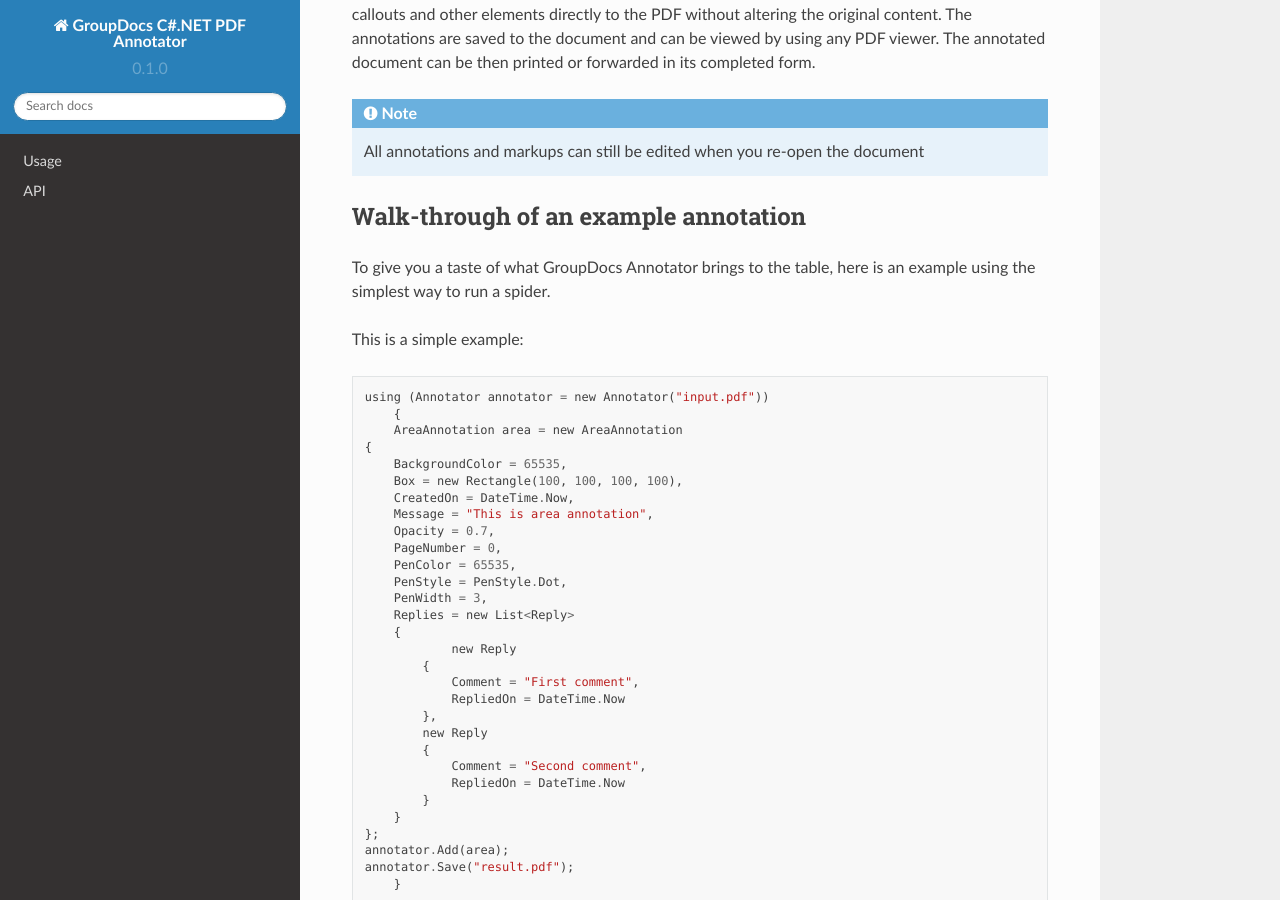
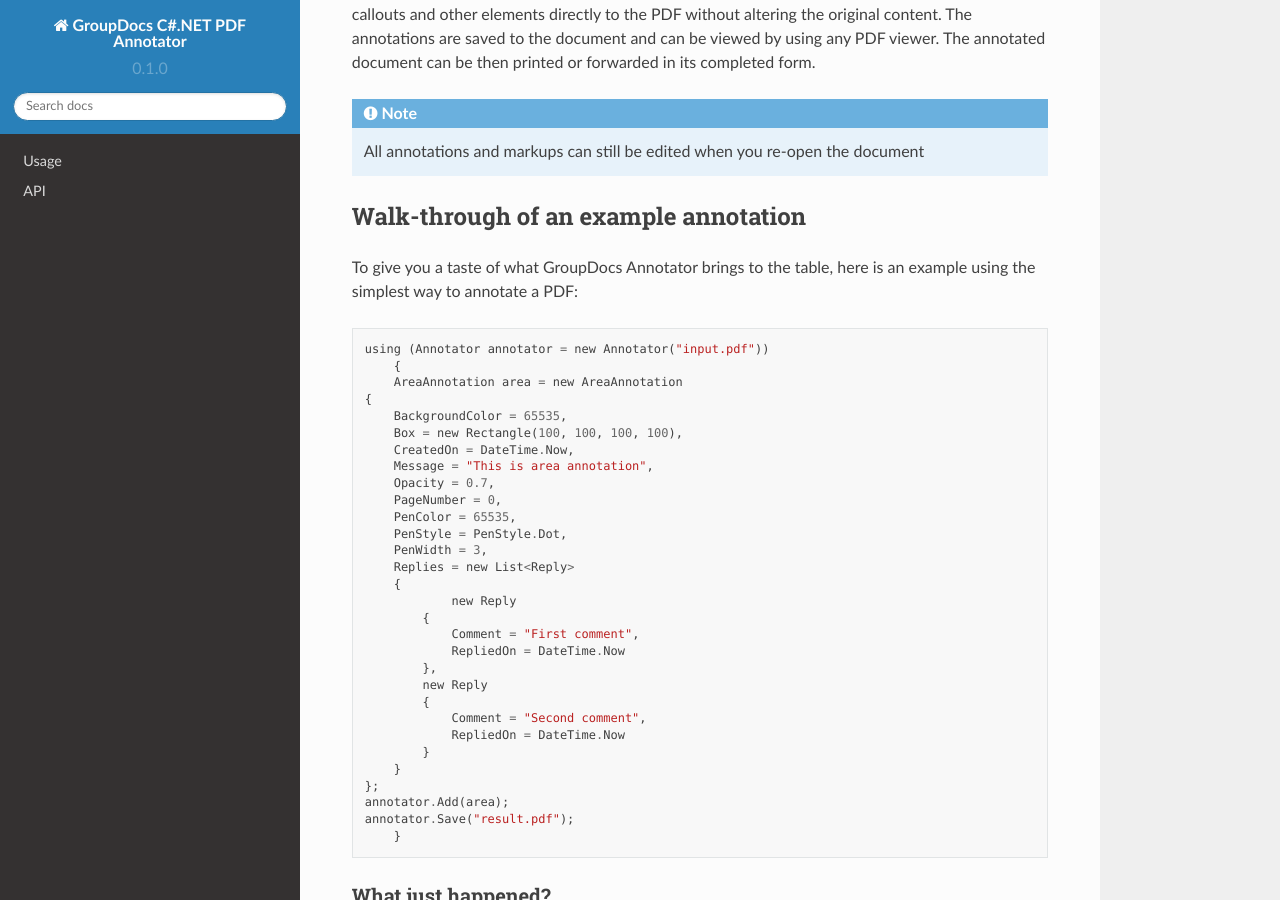
Before and after one commit to vadimsteckler1/asposetest, a Sphinx documentation site: the page built from docs/source/index.rst, in a window 1280 px wide and 900 px high, scrolled down 314 px. Built offline with Sphinx 7.4.7 and the Read the Docs theme 2.0.0, drawn with Linux system fonts in a browser that asks for light colours.

Commit message:
Update index.rst

```diff
--- a/docs/source/index.rst
+++ b/docs/source/index.rst
@@ -12,9 +12,7 @@
 Walk-through of an example annotation
 ########
 
-To give you a taste of what GroupDocs Annotator brings to the table, here is an example using the simplest way to run a spider.
-
-This is a simple example::
+To give you a taste of what GroupDocs Annotator brings to the table, here is an example using the simplest way to annotate a PDF::
 
     using (Annotator annotator = new Annotator("input.pdf"))
 	{
```
